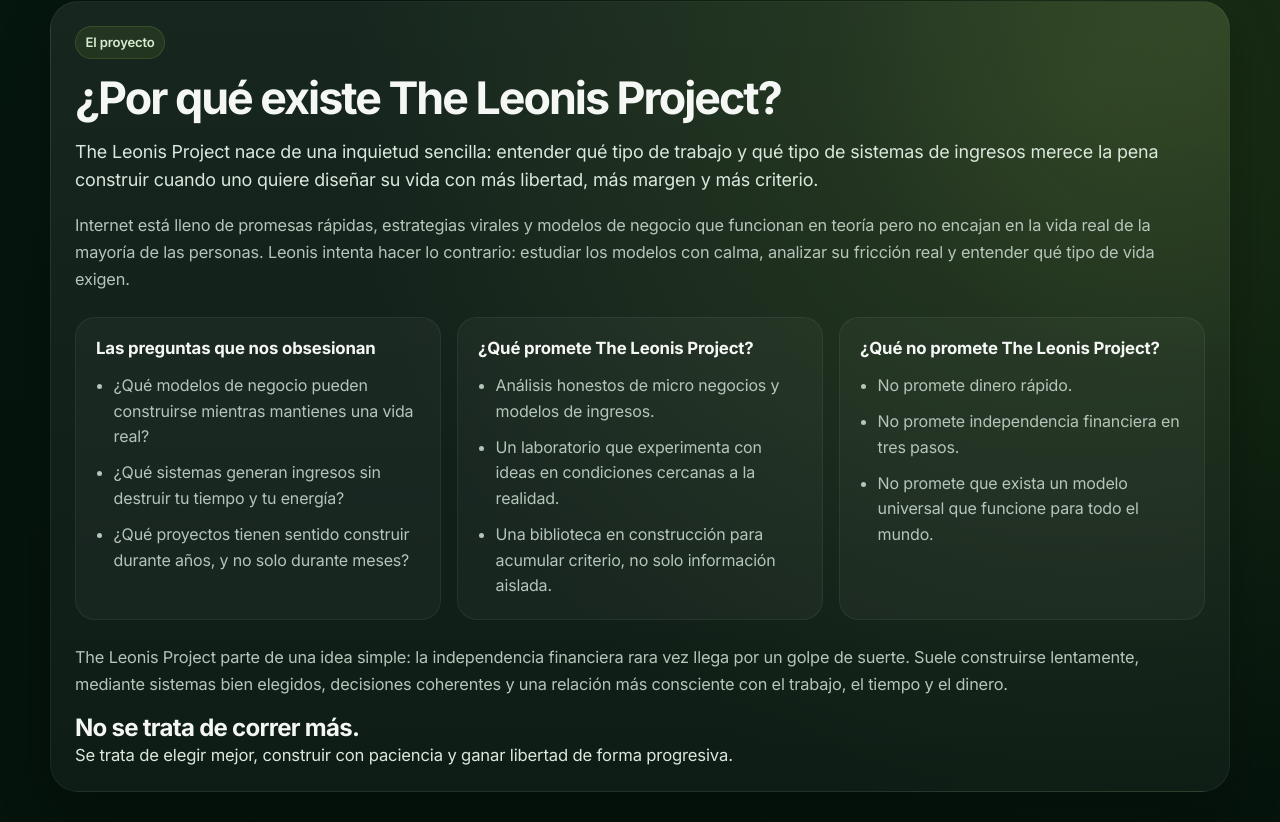
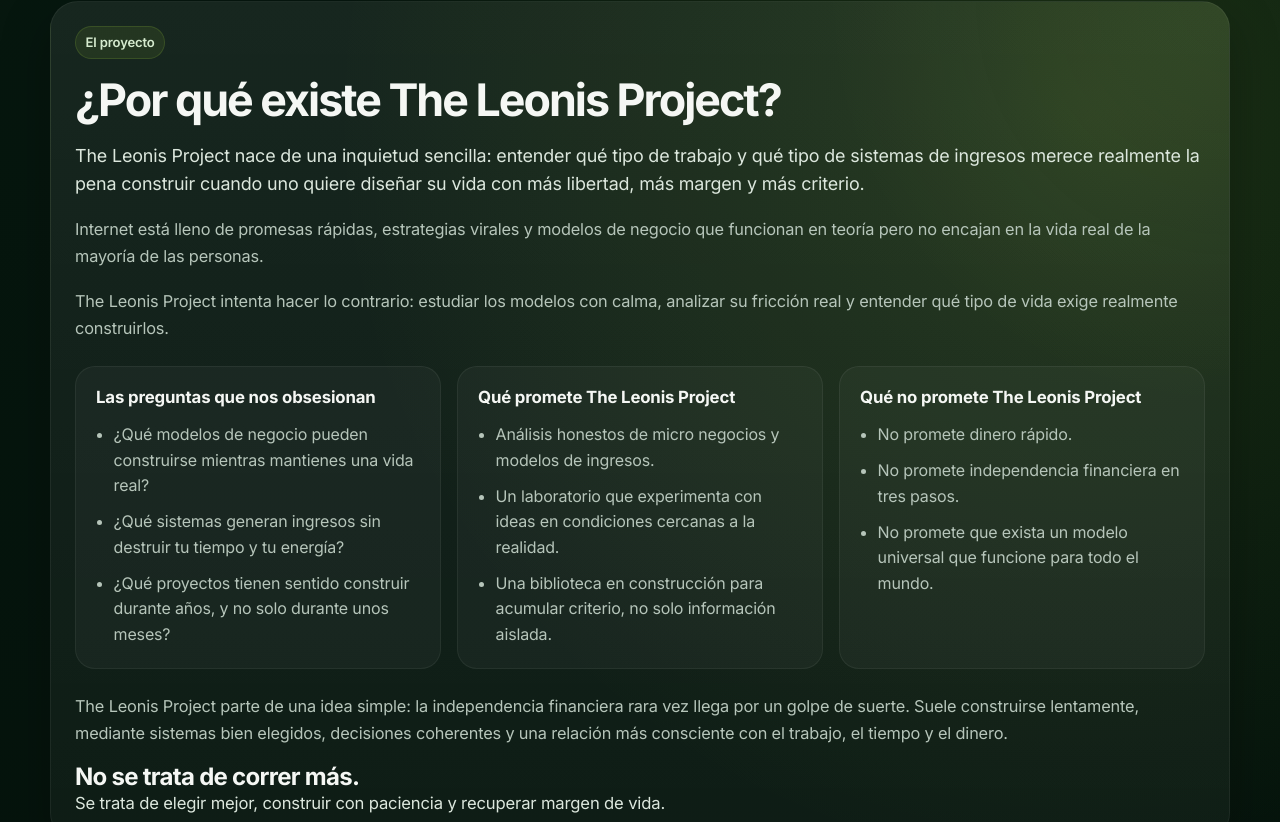
Before and after one commit to LeonisG/LeonisG.github.io, a plain HTML site: page index.html in a window 1280 px wide. Shown: the part 2579-3401 px from the top of the page. Drawn offline with Linux system fonts and the light colour scheme.

Commit message:
lineheight close copy

```diff
--- a/assets/css/styles.css
+++ b/assets/css/styles.css
@@ -451,6 +451,7 @@ h1 {
 .about-intro .section-title {
   margin-top: 0.25rem;
   margin-bottom: 1.1rem;
+  line-height: 1.08;
 }
 
 .about-lead {
--- a/index.html
+++ b/index.html
@@ -290,15 +290,18 @@
 
             <p class="about-lead">
               The Leonis Project nace de una inquietud sencilla: entender qué tipo de trabajo
-              y qué tipo de sistemas de ingresos merece la pena construir cuando uno quiere
-              diseñar su vida con más libertad, más margen y más criterio.
+              y qué tipo de sistemas de ingresos merece realmente la pena construir cuando uno
+              quiere diseñar su vida con más libertad, más margen y más criterio.
             </p>
 
             <p class="about-copy">
               Internet está lleno de promesas rápidas, estrategias virales y modelos de negocio
               que funcionan en teoría pero no encajan en la vida real de la mayoría de las personas.
-              Leonis intenta hacer lo contrario: estudiar los modelos con calma, analizar su fricción real
-              y entender qué tipo de vida exigen.
+            </p>
+
+            <p class="about-copy">
+              The Leonis Project intenta hacer lo contrario: estudiar los modelos con calma,
+              analizar su fricción real y entender qué tipo de vida exige realmente construirlos.
             </p>
           </div>
 
@@ -308,12 +311,12 @@
               <ul>
                 <li>¿Qué modelos de negocio pueden construirse mientras mantienes una vida real?</li>
                 <li>¿Qué sistemas generan ingresos sin destruir tu tiempo y tu energía?</li>
-                <li>¿Qué proyectos tienen sentido construir durante años, y no solo durante meses?</li>
+                <li>¿Qué proyectos tienen sentido construir durante años, y no solo durante unos meses?</li>
               </ul>
             </article>
 
             <article class="about-card">
-              <h3>¿Qué promete The Leonis Project?</h3>
+              <h3>Qué promete The Leonis Project</h3>
               <ul>
                 <li>Análisis honestos de micro negocios y modelos de ingresos.</li>
                 <li>Un laboratorio que experimenta con ideas en condiciones cercanas a la realidad.</li>
@@ -322,7 +325,7 @@
             </article>
 
             <article class="about-card">
-              <h3>¿Qué no promete The Leonis Project?</h3>
+              <h3>Qué no promete The Leonis Project</h3>
               <ul>
                 <li>No promete dinero rápido.</li>
                 <li>No promete independencia financiera en tres pasos.</li>
@@ -333,13 +336,14 @@
 
           <div class="about-closing">
             <p class="about-closing-copy">
-              The Leonis Project parte de una idea simple: la independencia financiera rara vez llega por un golpe de suerte.
-              Suele construirse lentamente, mediante sistemas bien elegidos, decisiones coherentes y una relación más consciente con el trabajo, el tiempo y el dinero.
+              The Leonis Project parte de una idea simple: la independencia financiera rara vez llega
+              por un golpe de suerte. Suele construirse lentamente, mediante sistemas bien elegidos,
+              decisiones coherentes y una relación más consciente con el trabajo, el tiempo y el dinero.
             </p>
 
             <p class="about-method">
               <strong>No se trata de correr más.</strong>
-              <span>Se trata de elegir mejor, construir con paciencia y ganar libertad de forma progresiva.</span>
+              <span>Se trata de elegir mejor, construir con paciencia y recuperar margen de vida.</span>
             </p>
           </div>
         </div>
```
